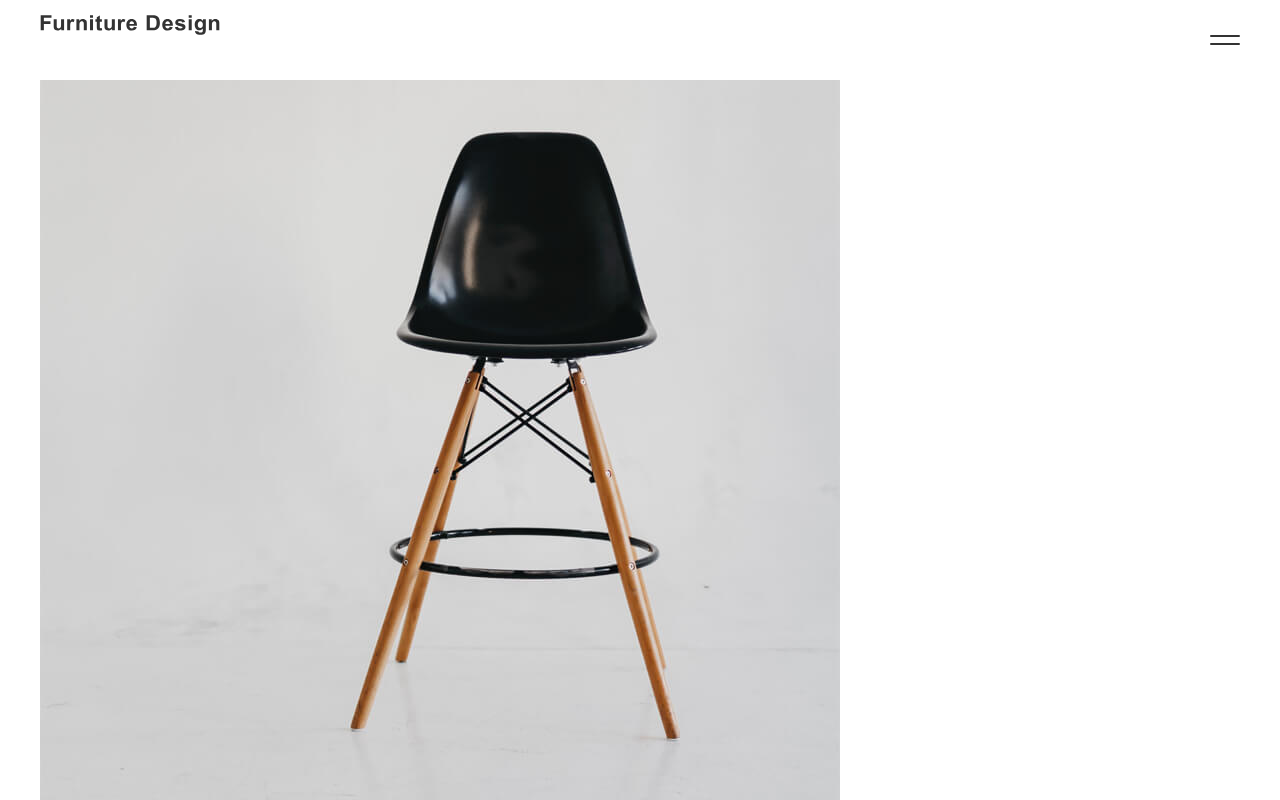
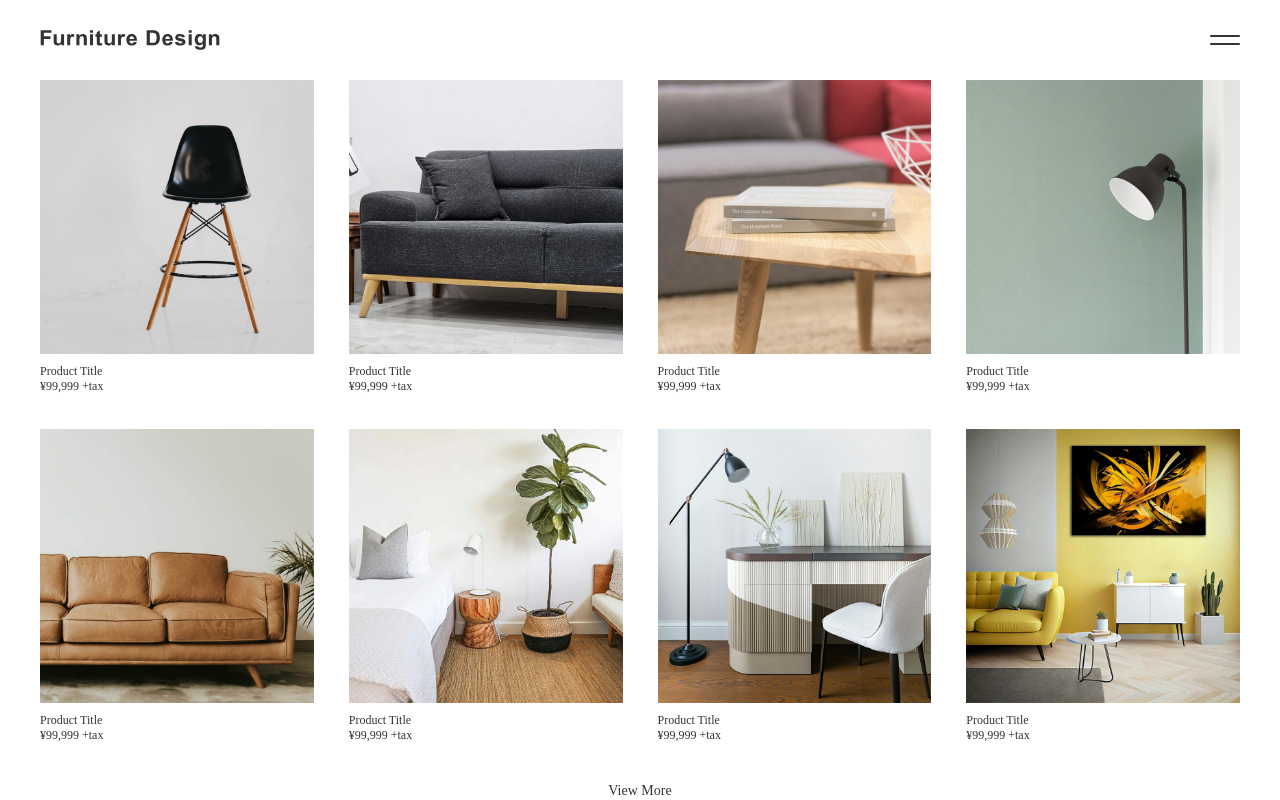
Before and after one commit to yuta-nihei/store, a plain HTML site: page index.html in a window 1280 px wide. Shown: the top 800 px of the page. Drawn offline with Linux system fonts and the light colour scheme; some packages are replaced by stand-ins of ours.

Commit message:
Update: style.css

```diff
--- a/style.css
+++ b/style.css
@@ -51,7 +51,6 @@ li {
 .site-title {
     font-size: 0.875rem;
     font-weight: normal;
-    margin-bottom: 30px;
 }
 
 /* Header */
@@ -139,3 +138,43 @@ li {
     display: none;
     transition: all 0.5s;
 }
+
+.open #mask {
+    display: block;
+    position: fixed;
+    top: 0;
+    left: 0;
+    width: 100%;
+    height: 100%;
+    background: #000;
+    opacity: 0.8;
+    z-index: 10;
+    cursor: pointer;
+}
+
+/* Top */
+#top {
+    padding-top: 80px;
+    padding-bottom: 160px;
+}
+
+.product-list {
+    display: grid;
+    grid-template-columns: repeat(4, 1fr);
+    gap: 35px;
+}
+
+.product-list img {
+    margin-bottom: 10px;
+    vertical-align: top;
+}
+
+.product-list p {
+    font-size: 0.75rem;
+}
+
+.link-text {
+    display: block;
+    margin-top: 40px;
+    text-align: center;
+}
```
